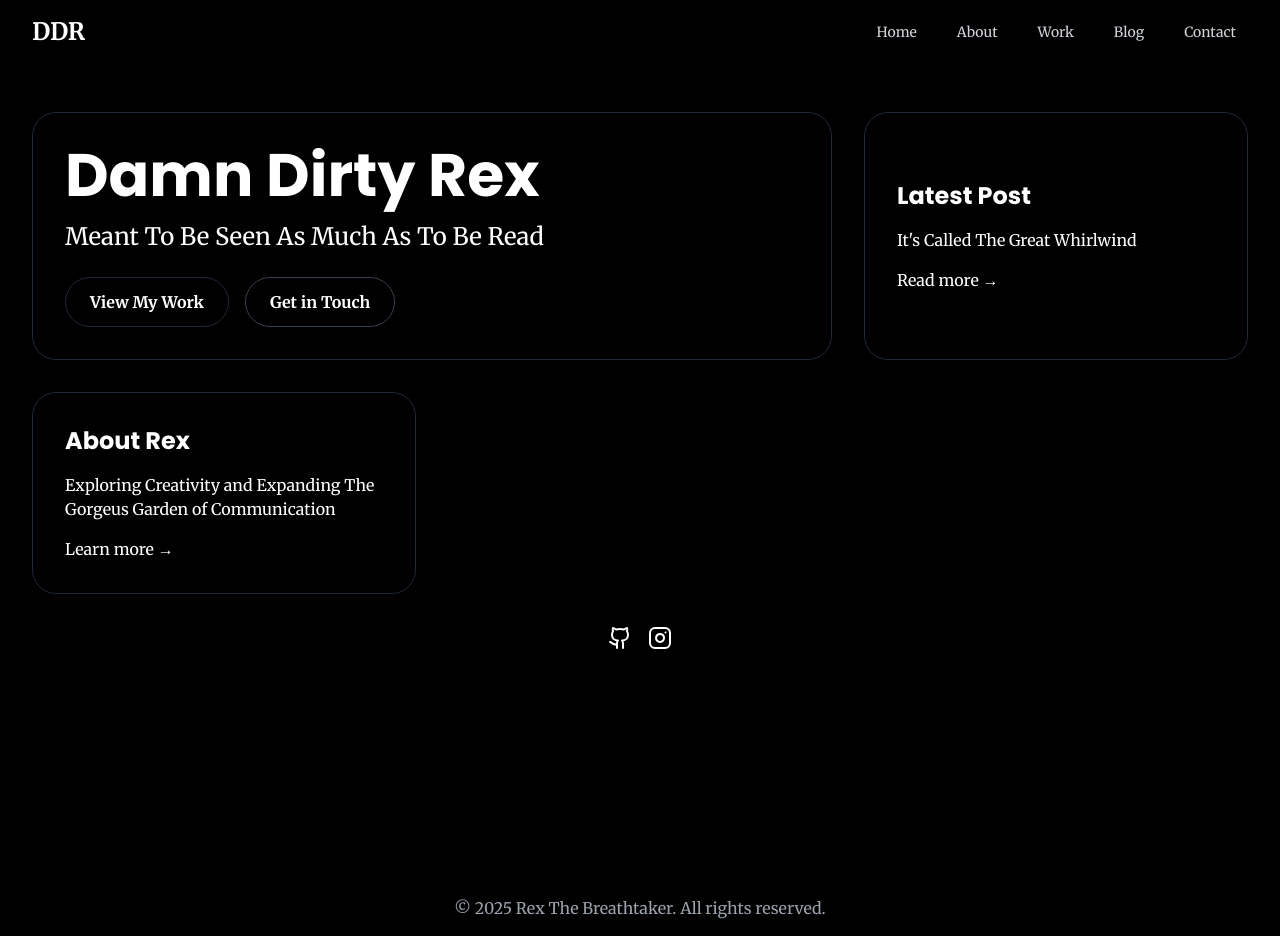
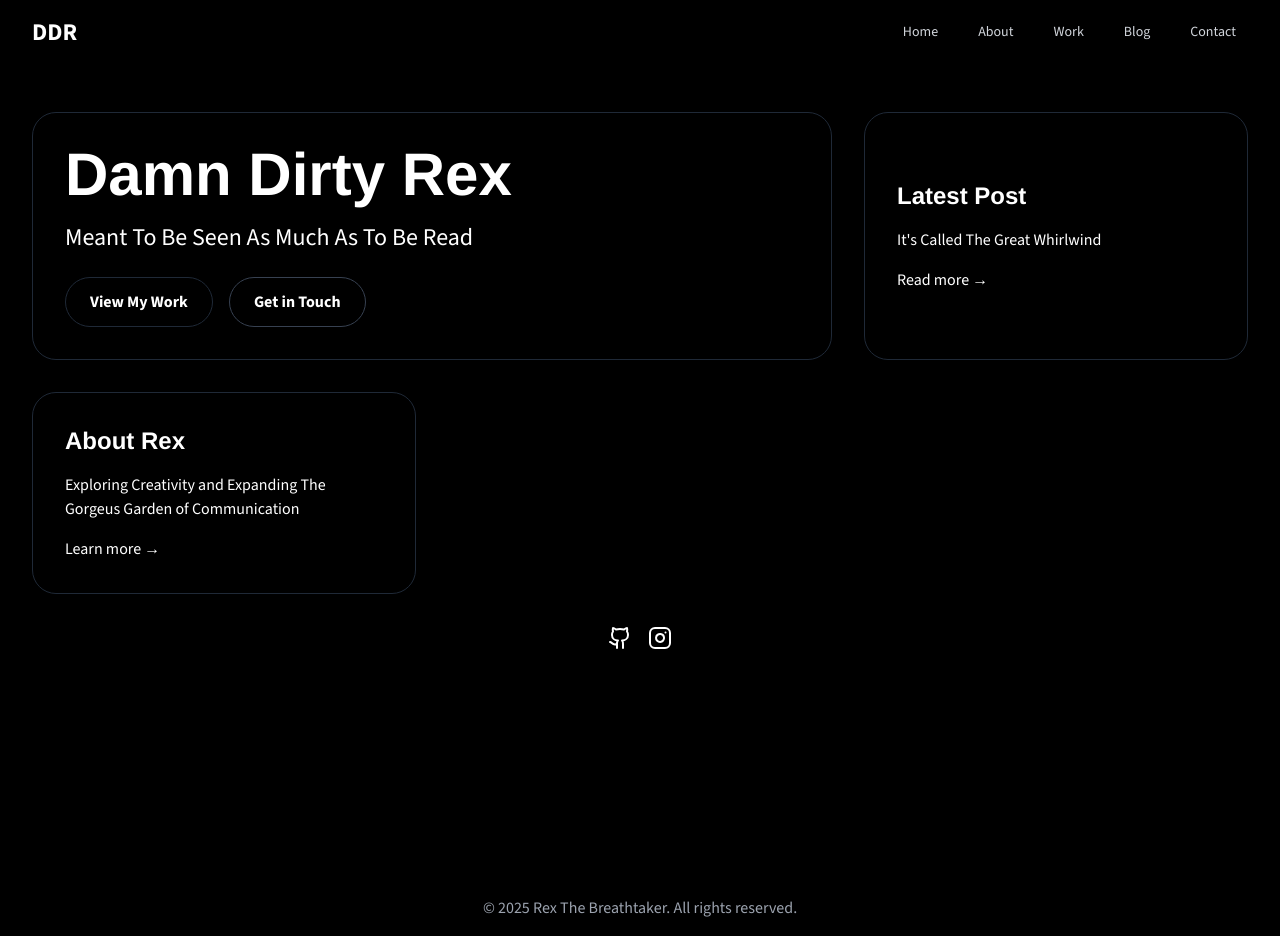
Before and after one commit to rexthebreathtaker/damn-dirty-apes, a Next.js app: page / in a window 1280 px wide. Built offline with nearby package versions, Linux system fonts and the light colour scheme.

Commit message:
update layout

```diff
--- a/app/layout.tsx
+++ b/app/layout.tsx
@@ -1,15 +1,15 @@
 import './globals.css'
-import { Poppins, Merriweather } from 'next/font/google'
+import { Arimo, Source_Sans_3 } from 'next/font/google'
 import Navigation from './components/Navigation'
 import Footer from './components/Footer'
 
-const poppins = Poppins({
+const arimo = Arimo({
   weight: ['400', '600', '700'],
   subsets: ['latin'],
   variable: '--font-poppins',
 })
 
-const merriweather = Merriweather({
+const sourceSans3 = Source_Sans_3({
   weight: ['400', '700'],
   subsets: ['latin'],
   variable: '--font-merriweather',
@@ -27,7 +27,7 @@ export default function RootLayout({
 }) {
   return (
     <html lang="en">
-      <body className={`${poppins.variable} ${merriweather.variable} font-sans bg-black text-white`}>
+      <body className={`${arimo.variable} ${sourceSans3.variable} font-sans bg-black text-white`}>
         <Navigation />
         <main>{children}</main>
         <Footer />
```
